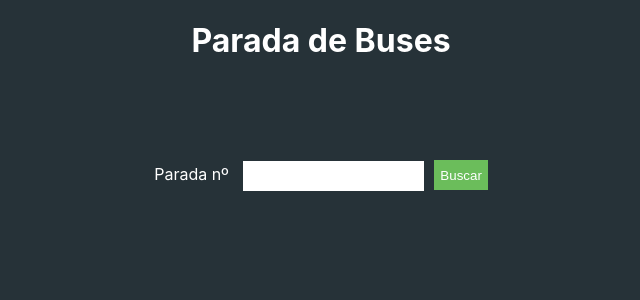
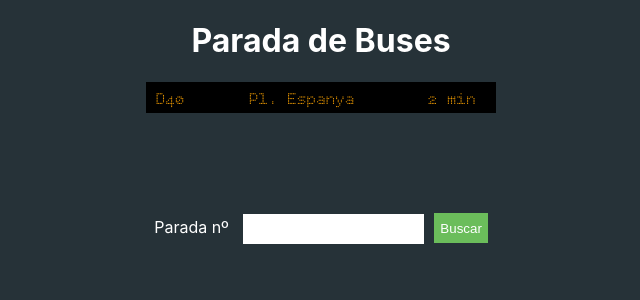
Before and after one commit to santi07a/ejercicio-parada-bus, a React (Create React App) app: page /parada in a window 1280 px wide. Shown: the top 300 px of the page, without its empty margins (319-959 px from the left). Built offline with nearby package versions, Linux system fonts and the light colour scheme; no server answers.

Commit message:
display de prueba c dato falso

```diff
--- a/src/Paginas/Parada.js
+++ b/src/Paginas/Parada.js
@@ -9,7 +9,7 @@ const Parada = () => {
 
       <header className="cabecera">
         <Titular />
-        {/*  <Display /> */}
+        <Display />
         <TiempoLinea />
       </header>
       <Formularios />
--- a/src/componentes/Display.js
+++ b/src/componentes/Display.js
@@ -2,9 +2,11 @@ import { useContext, useEffect, useState } from "react";
 import GeneralContext from "../Contexts/GeneralContext";
 import { lineaType } from "../types/lineaType";
 import Lineas from "./Lineas";
+import paradaAPI from "../parada.json";
 
 const Display = () => {
-  const { parada } = useContext(GeneralContext);
+  /*   const { parada } = useContext(GeneralContext); */
+  const { data: { ibus: parada } } = paradaAPI;
   const [posicion, setPosicion] = useState(0);
 
   useEffect(() => {
```
